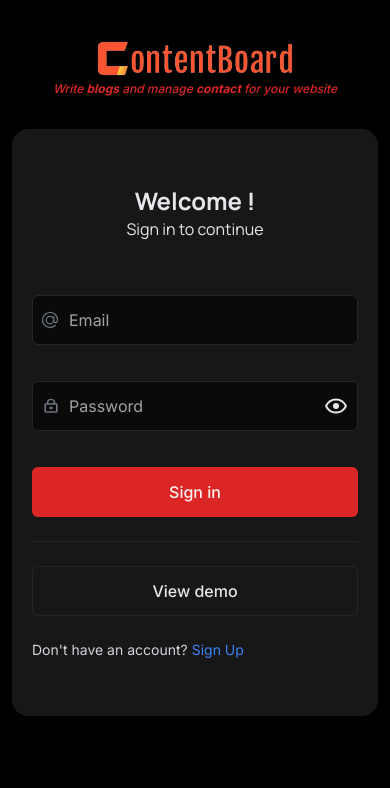
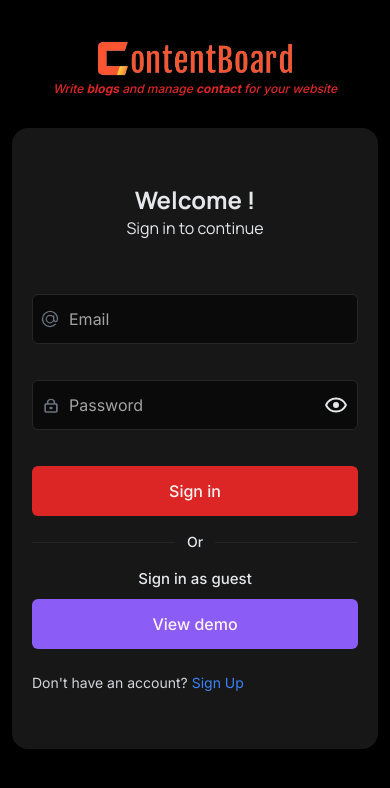
Before and after one commit to ashfakniloy/contentboard, a Next.js app: page /signin in a window 390 px wide. Shown: the top 788 px of the page. Built offline with nearby package versions, Linux system fonts and the light colour scheme.

Commit message:
changed demo button, fixed text responsiveness issue

```diff
--- a/app/(user)/(auth)/layout.tsx
+++ b/app/(user)/(auth)/layout.tsx
@@ -11,7 +11,7 @@ export default function UserAuthLayout({
         <div className="absolute lg:static top-10 flex items-center w-full lg:w-[70%] justify-center z-10 lg:bg-white dark:lg:bg-custom-gray4">
           <div className="lg:ml-[20%]">
             <ContentBoardLogo className="w-[200px] lg:w-[400px] mx-auto lg:mx-0" />
-            <p className="mt-1 lg:mr-1 text-primary text-center font-medium lg:text-end text-xs lg:text-[16px] italic">
+            <p className="mt-1 lg:mr-1 text-primary text-center font-medium lg:text-end text-xs lg:text-sm 2xl:text-base italic">
               Write <b>blogs</b> and manage <b>contact</b> for your website
             </p>
           </div>
--- a/app/(user)/(auth)/signin/signin-form.tsx
+++ b/app/(user)/(auth)/signin/signin-form.tsx
@@ -129,28 +129,29 @@ export default function UserSigninForm() {
               Sign in
             </Button>
 
-            <div className="border-b border-border my-6"></div>
+            <div className="my-4 flex justify-between items-center">
+              <hr className="w-full" />
+              <p className="mx-3 text-sm font-medium">Or</p>
+              <hr className="w-full" />
+            </div>
+
+            <p className="mb-2 text-center text-[15px] font-medium ">
+              Sign in as guest
+            </p>
 
             <Button
               type="button"
-              variant="outline"
               size="lg"
-              className="relative w-full bg-transparent"
+              className="relative w-full bg-violet-500 hover:bg-violet-500/90"
               onClick={handleGuestSignin}
               disabled={isSubmitting || guestIsSubmitting}
             >
               {guestIsSubmitting && (
                 <span className="absolute flex items-center left-20 2xl:left-28">
-                  <Spinner className="border-gray-600 border-r-gray-600/30 border-b-gray-600/30" />
+                  <Spinner />
                 </span>
               )}
               View demo
-              {/* {guestIsSubmitting && (
-                <span className="absolute flex items-center left-4 lg:left-24 2xl:left-12">
-                  <Spinner className="border-gray-600 border-r-gray-600/30 border-b-gray-600/30" />
-                </span>
-              )}
-              View demo (sign in as guest) */}
             </Button>
 
             <div className="mt-6">
```
